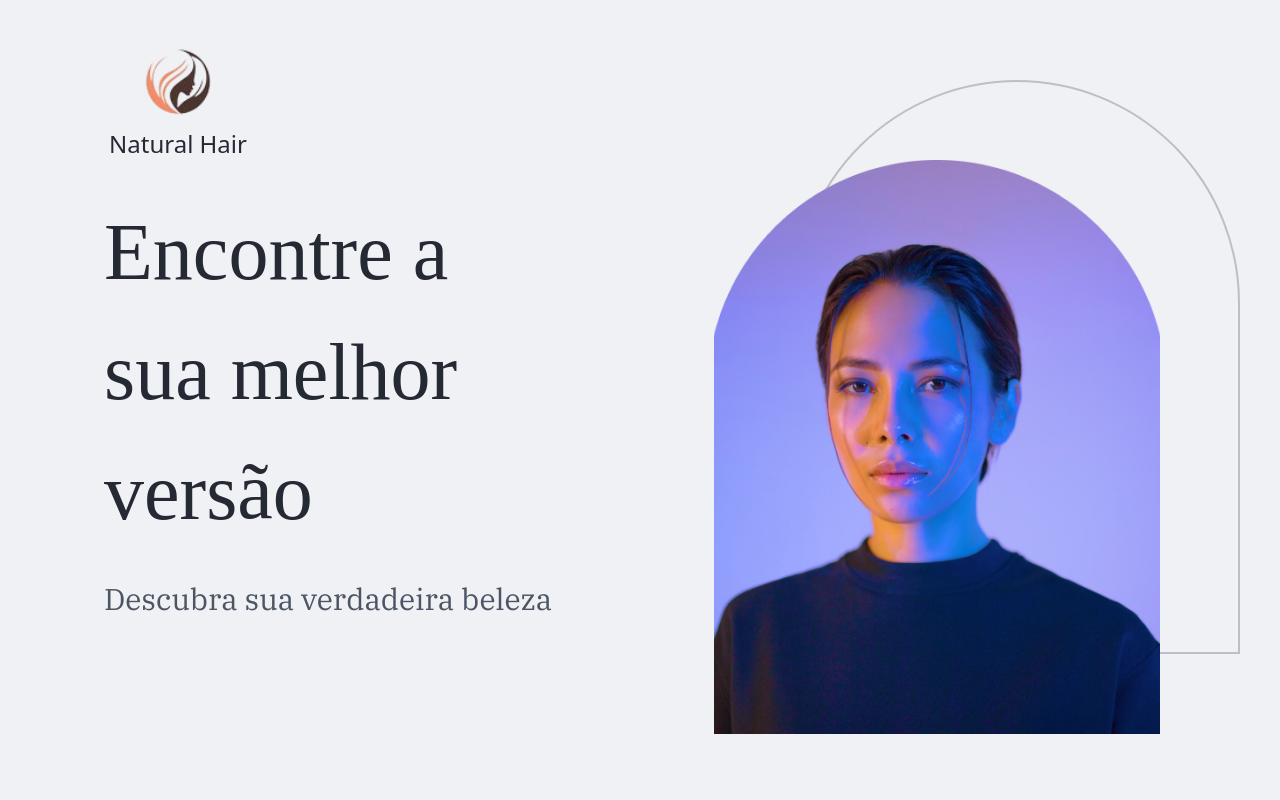
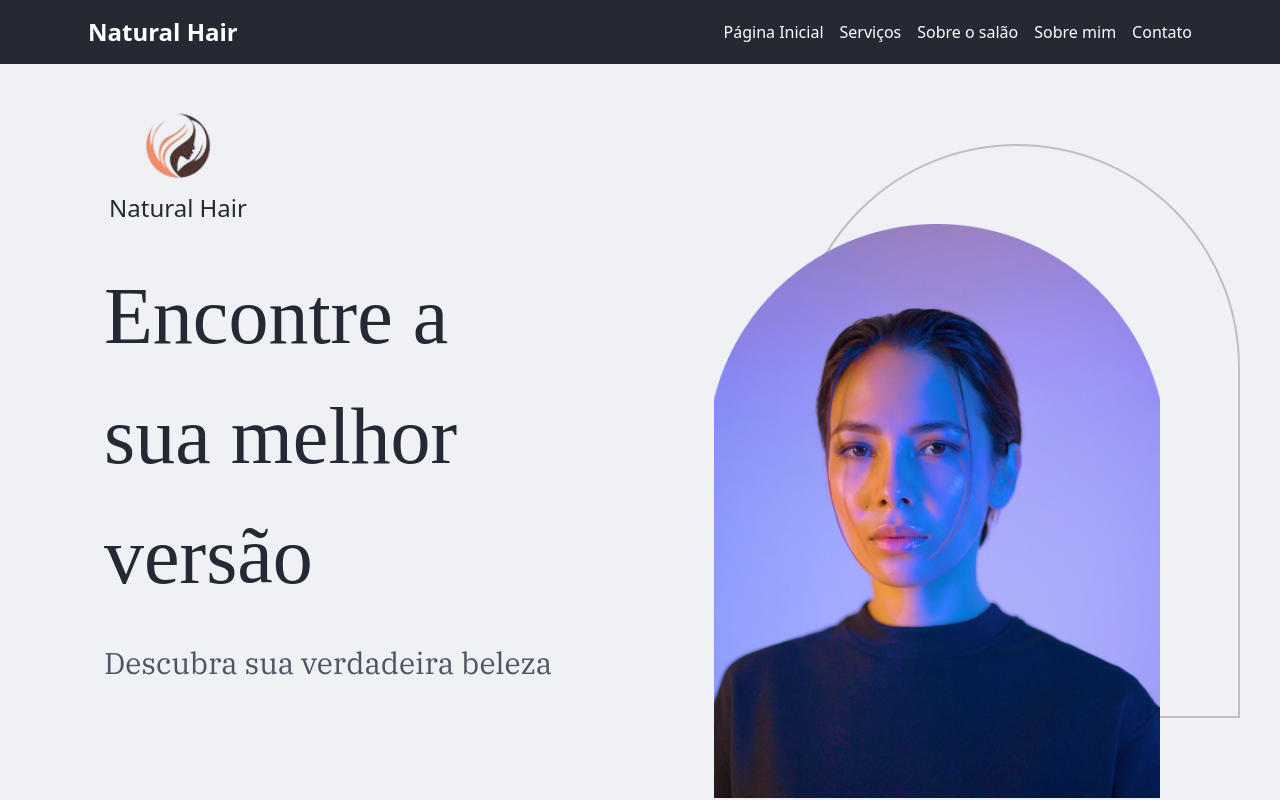
Before and after one commit to Lipao12/natural_hair, a React (Vite) app: page / in a window 1280 px wide. Shown: the top 800 px of the page. Built offline with nearby package versions, Linux system fonts and the light colour scheme.

Commit message:
feat: barra de navegação na landing page

```diff
--- a/package.json
+++ b/package.json
@@ -14,6 +14,7 @@
     "date-fns": "^3.6.0",
     "lucide-react": "^0.416.0",
     "react": "^18.3.1",
+    "react-anchor-link-smooth-scroll": "^1.0.12",
     "react-day-picker": "^9.0.6",
     "react-dom": "^18.3.1",
     "react-icons": "^5.2.1",
@@ -21,6 +22,7 @@
   },
   "devDependencies": {
     "@types/react": "^18.3.3",
+    "@types/react-anchor-link-smooth-scroll": "^1.0.5",
     "@types/react-dom": "^18.3.0",
     "@typescript-eslint/eslint-plugin": "^7.15.0",
     "@typescript-eslint/parser": "^7.15.0",
--- a/src/App.tsx
+++ b/src/App.tsx
@@ -1,13 +1,26 @@
 import { createBrowserRouter, RouterProvider } from "react-router-dom";
 import { Footer } from "./footer";
+import { Header } from "./header";
 import { Landing } from "./pages/landing";
-import { Schedule } from "./pages/schedule";
+import { AboutSalon } from "./pages/landing/about-salon-paeg";
+import { AboutPage } from "./pages/landing/about-us-page";
+import { Schedule } from "./pages/schedule/schedule";
 import { SelectService } from "./pages/select-service/select-service";
 
 const router = createBrowserRouter([
   {
     path: "/",
     element: <Landing />,
+    children: [
+      {
+        path: "sobresalao",
+        element: <AboutSalon />,
+      },
+      {
+        path: "sobremim",
+        element: <AboutPage />,
+      },
+    ],
   },
   {
     path: "/services",
@@ -23,8 +36,7 @@ export function App() {
   return (
     <div>
       <div>
-        <RouterProvider router={router} />
-        <Footer />
+        <RouterProvider router={router} fallbackElement={<h1>Ola</h1>} />
       </div>
     </div>
   );
--- a/src/footer.tsx
+++ b/src/footer.tsx
@@ -19,7 +19,7 @@ export const Footer = () => {
   };
 
   return (
-    <div className="bg-secundary mx-1">
+    <section id="contact" className="bg-secundary mx-1">
       <div className="flex max-w-6xl px-6 py-10 mx-auto space-y-8 text-white">
         <div className="flex-1 flex flex-col">
           <p className="font-font_secondary text-[20px] mb-5">AGENDAMENTO</p>
@@ -73,6 +73,6 @@ export const Footer = () => {
           </span>
         </div>
       </div>
-    </div>
+    </section>
   );
 };
--- /dev/null
+++ b/src/header.tsx
@@ -0,0 +1,94 @@
+import AnchorLink from "react-anchor-link-smooth-scroll";
+
+interface LinkProps {
+  page: string;
+  selectedPage: string;
+  setSelectedPage: (page: string) => void;
+}
+
+interface HeaderProps {
+  selectedPage: string;
+  setSelectedPage: (page: string) => void;
+}
+
+const Link = ({ page, selectedPage, setSelectedPage }: LinkProps) => {
+  let page_to_go = "";
+  if (page === "Página inicial" || page === "Natural Hair") {
+    page_to_go = "home";
+  } else if (page === "Sobre o salão") {
+    page_to_go = "about-salon";
+  } else if (page === "Sobre mim") {
+    page_to_go = "about-me";
+  } else if (page === "Serviços") {
+    page_to_go = "services";
+  } else if (page === "Contato") {
+    page_to_go = "contact";
+  }
+  return (
+    <AnchorLink
+      className={`${
+        selectedPage === page_to_go ? "text-yellow" : ""
+      } hover:text-yellow transition duration-500`}
+      href={`#${page_to_go}`}
+      onClick={() => setSelectedPage(page_to_go)}
+    >
+      {page}
+    </AnchorLink>
+  );
+};
+
+export const Header = ({ selectedPage, setSelectedPage }: HeaderProps) => {
+  return (
+    <nav className="bg-secundary text-white">
+      <div className="max-w-6xl mx-auto px-6 py-4 flex items-center justify-between">
+        <div className="text-2xl font-bold cursor-pointer">
+          <Link
+            page="Natural Hair"
+            selectedPage={selectedPage}
+            setSelectedPage={setSelectedPage}
+          />
+        </div>
+        <div className="flex space-x-4">
+          <div
+            className="cursor-pointer hover:text-gray-300 transition-colors duration-300"
+            onClick={() => {}}
+          >
+            <Link
+              page="Página Inicial"
+              selectedPage={selectedPage}
+              setSelectedPage={setSelectedPage}
+            />
+          </div>
+          <div className="cursor-pointer hover:text-gray-300 transition-colors duration-300">
+            <Link
+              page="Serviços"
+              selectedPage={selectedPage}
+              setSelectedPage={setSelectedPage}
+            />
+          </div>
+          <div className="cursor-pointer hover:text-gray-300 transition-colors duration-300">
+            <Link
+              page="Sobre o salão"
+              selectedPage={selectedPage}
+              setSelectedPage={setSelectedPage}
+            />
+          </div>
+          <div className="cursor-pointer hover:text-gray-300 transition-colors duration-300">
+            <Link
+              page="Sobre mim"
+              selectedPage={selectedPage}
+              setSelectedPage={setSelectedPage}
+            />
+          </div>
+          <div className="cursor-pointer hover:text-gray-300 transition-colors duration-300">
+            <Link
+              page="Contato"
+              selectedPage={selectedPage}
+              setSelectedPage={setSelectedPage}
+            />
+          </div>
+        </div>
+      </div>
+    </nav>
+  );
+};
--- a/src/pages/landing/home-page.tsx
+++ b/src/pages/landing/home-page.tsx
@@ -6,7 +6,7 @@ export const HomePage = () => {
 
   return (
     <section id="home" className="flex flex-col min-h-screen">
-      <LogoComponent />
+      <LogoComponent textLeft={false} />
 
       <div className="flex gap-16 px-4">
         <div className="flex-1 flex flex-col">
--- a/src/pages/landing/index.tsx
+++ b/src/pages/landing/index.tsx
@@ -1,17 +1,23 @@
+import { useState } from "react";
+import { Footer } from "../../footer";
+import { Header } from "../../header";
 import { AboutSalon } from "./about-salon-paeg";
 import { AboutPage } from "./about-us-page";
 import { HomePage } from "./home-page";
-import { ProductsPage } from "./products-page";
 import { ServicesPage } from "./services-page";
 
 export const Landing = () => {
+  const [selectedPage, setSelectedPage] = useState("home");
   return (
-    <div className="max-w-6xl px-6 py-10 mx-auto space-y-8">
-      <HomePage />
-      <AboutSalon />
-      <AboutPage />
-      <ServicesPage />
-      <ProductsPage />
+    <div>
+      <Header selectedPage={selectedPage} setSelectedPage={setSelectedPage} />
+      <div className="max-w-6xl px-6 py-10 mx-auto space-y-8">
+        <HomePage />
+        <AboutSalon />
+        <AboutPage />
+        <ServicesPage />
+      </div>
+      <Footer />
     </div>
   );
 };
--- a/src/pages/schedule.tsx
+++ b/src/pages/schedule/schedule.tsx
@@ -5,9 +5,9 @@ import { useEffect, useState } from "react";
 import { DayPicker } from "react-day-picker";
 import "react-day-picker/dist/style.css";
 import { useParams } from "react-router-dom";
-import { hairdressers } from "../assets/hairdressers";
-import { LogoComponent } from "../ui/components/logo";
-import { ConfirmModal } from "../ui/components/modal/modal-confirm-choice";
+import { hairdressers } from "../../assets/hairdressers";
+import { LogoComponent } from "../../ui/components/logo";
+import { ConfirmModal } from "../../ui/components/modal/modal-confirm-choice";
 
 interface TimeSlot {
   start: string;
--- a/src/ui/components/card-row.tsx
+++ b/src/ui/components/card-row.tsx
@@ -22,7 +22,7 @@ export const CardServicesRow = ({
   };
   return (
     <div className="p-6">
-      <div className="bg-[#ededed] shadow-md rounded-lg p-4 flex flex-row items-start relative">
+      <div className="bg-white shadow-md rounded-lg p-4 flex flex-row items-start relative">
         <img
           src={imageUrl}
           alt="Service Image"
--- a/src/ui/components/logo.tsx
+++ b/src/ui/components/logo.tsx
@@ -1,8 +1,19 @@
 import Logo from "../../assets/logo.png";
-export const LogoComponent = () => {
+interface LogoComponentProps {
+  textLeft: boolean;
+}
+export const LogoComponent = ({ textLeft = false }: LogoComponentProps) => {
   return (
-    <div className="space-y-2 items-center justify-center w-[180px]">
-      <img className="h-[80px] " src={Logo} alt="Logo do salão Natural Hair" />
+    <div
+      className={`flex ${
+        textLeft ? "flex-row space-x-2" : "flex-col space-y-2"
+      } items-center justify-center w-[180px]`}
+    >
+      <img
+        className={`h-[80px] w-[180px]`}
+        src={Logo}
+        alt="Logo do salão Natural Hair"
+      />
       <h2 className="text-2xl text-center">Natural Hair</h2>
     </div>
   );
```
Also changed, not shown: 1 other file (tests, documents, lock files or other folders).
